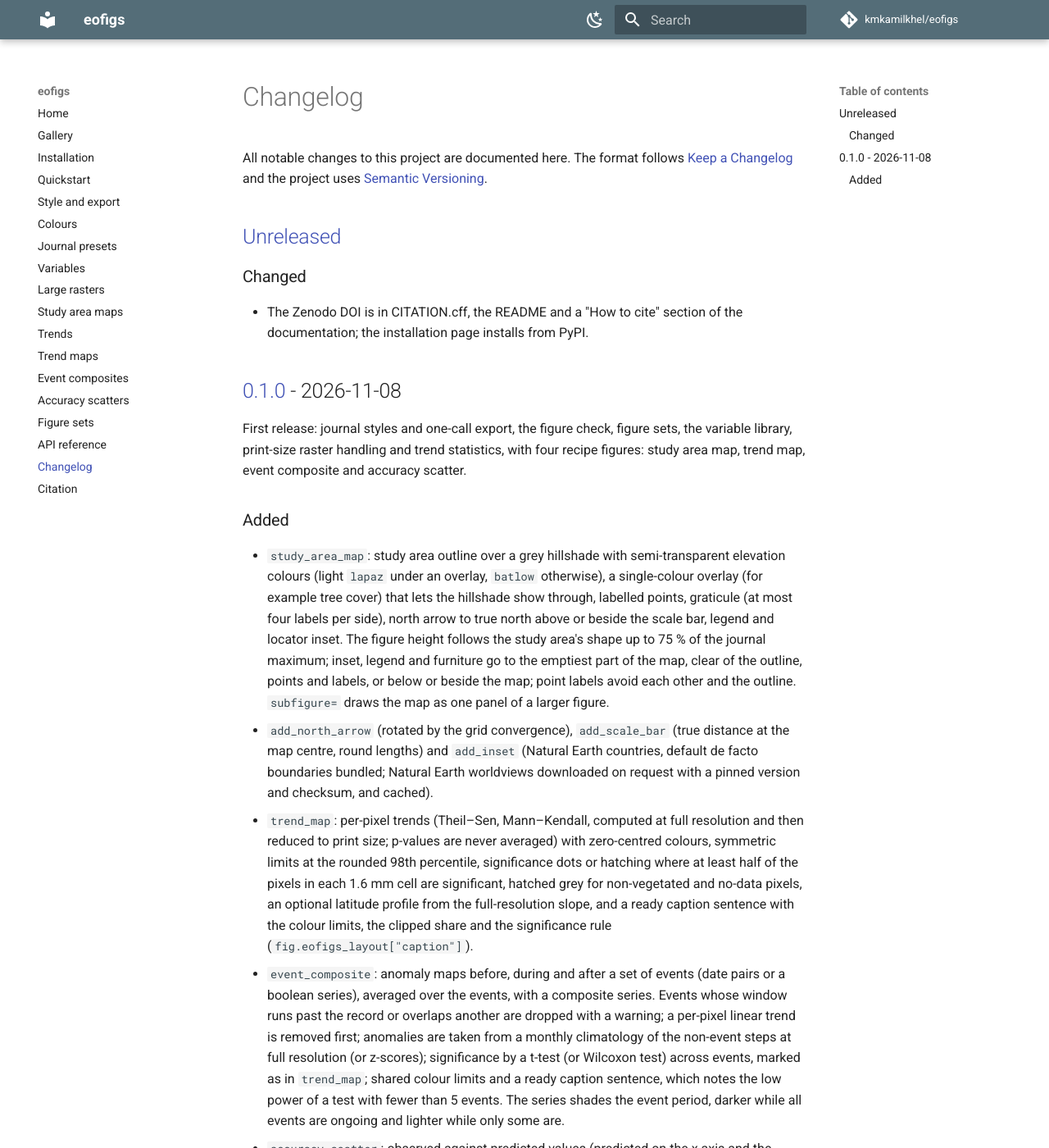
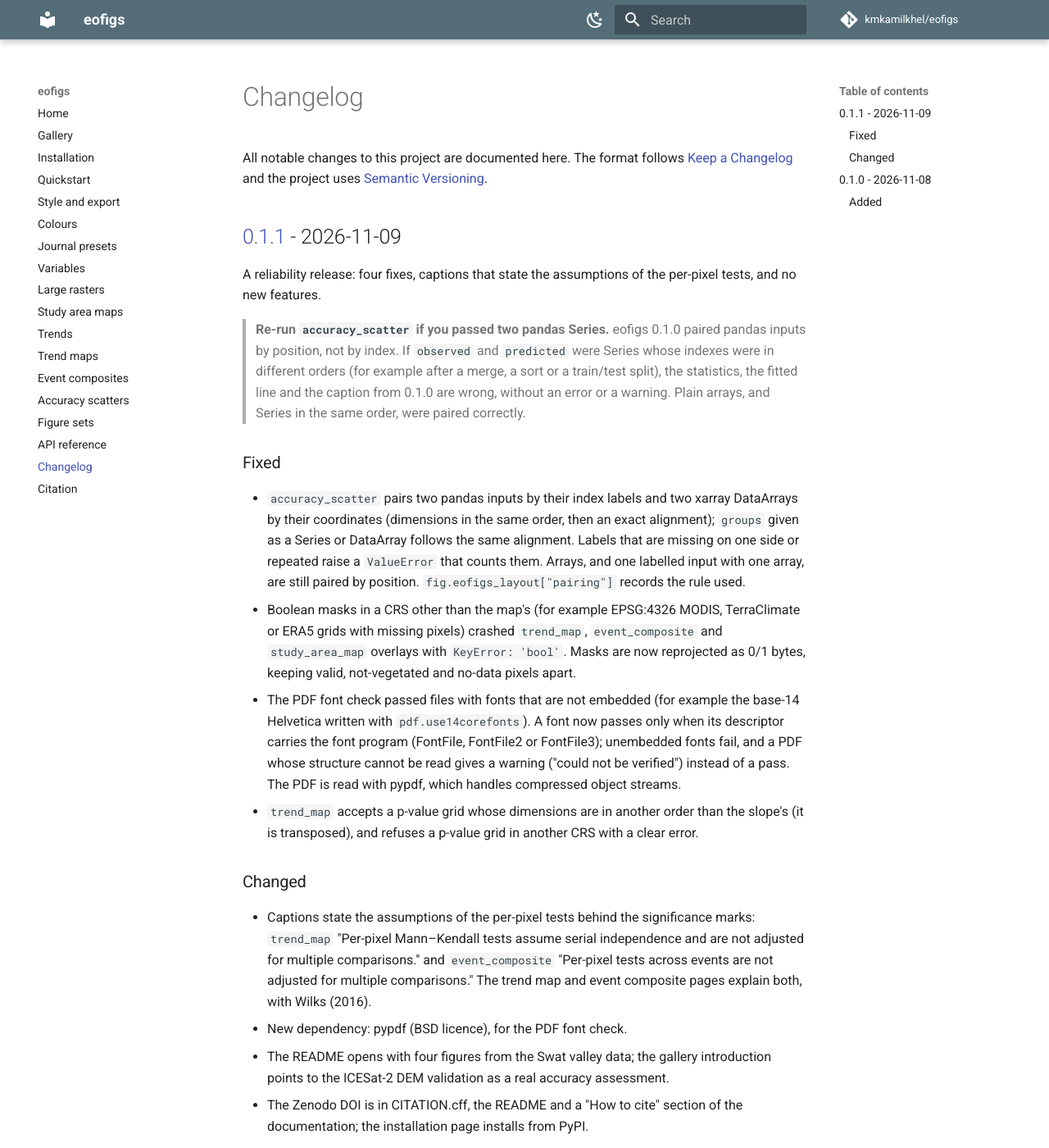
Before and after one commit to kmkamilkhel/eofigs, an MkDocs documentation site: the page built from docs/changelog.md, in a window 1280 px wide and 1400 px high. Shown: the whole window at 82% size. Built offline with MkDocs 1.6.1 and Material for MkDocs 9.7.7, drawn with Linux system fonts in a browser that asks for light colours; comment, search, counter and statistics services are not loaded.

Commit message:
Prepare the 0.1.1 release
Version 0.1.1, changelog with a warning for accuracy_scatter users who
passed pandas Series, citation metadata, container tag in the README and
installation docs, and pypdf in the installation instructions.

```diff
--- a/CHANGELOG.md
+++ b/CHANGELOG.md
@@ -4,10 +4,47 @@ All notable changes to this project are documented here.
 The format follows [Keep a Changelog](https://keepachangelog.com/en/1.1.0/) and the project
 uses [Semantic Versioning](https://semver.org/).
 
-## [Unreleased]
+## [0.1.1] - 2026-11-09
+
+A reliability release: four fixes, captions that state the assumptions of the per-pixel
+tests, and no new features.
+
+> **Re-run `accuracy_scatter` if you passed two pandas Series.** eofigs 0.1.0 paired pandas
+> inputs by position, not by index. If `observed` and `predicted` were Series whose indexes
+> were in different orders (for example after a merge, a sort or a train/test split), the
+> statistics, the fitted line and the caption from 0.1.0 are wrong, without an error or a
+> warning. Plain arrays, and Series in the same order, were paired correctly.
+
+### Fixed
+
+- `accuracy_scatter` pairs two pandas inputs by their index labels and two xarray
+  DataArrays by their coordinates (dimensions in the same order, then an exact alignment);
+  `groups` given as a Series or DataArray follows the same alignment. Labels that are
+  missing on one side or repeated raise a `ValueError` that counts them. Arrays, and one
+  labelled input with one array, are still paired by position.
+  `fig.eofigs_layout["pairing"]` records the rule used.
+- Boolean masks in a CRS other than the map's (for example EPSG:4326 MODIS, TerraClimate or
+  ERA5 grids with missing pixels) crashed `trend_map`, `event_composite` and
+  `study_area_map` overlays with `KeyError: 'bool'`. Masks are now reprojected as 0/1
+  bytes, keeping valid, not-vegetated and no-data pixels apart.
+- The PDF font check passed files with fonts that are not embedded (for example the
+  base-14 Helvetica written with `pdf.use14corefonts`). A font now passes only when its
+  descriptor carries the font program (FontFile, FontFile2 or FontFile3); unembedded fonts
+  fail, and a PDF whose structure cannot be read gives a warning ("could not be verified")
+  instead of a pass. The PDF is read with pypdf, which handles compressed object streams.
+- `trend_map` accepts a p-value grid whose dimensions are in another order than the
+  slope's (it is transposed), and refuses a p-value grid in another CRS with a clear error.
 
 ### Changed
 
+- Captions state the assumptions of the per-pixel tests behind the significance marks:
+  `trend_map` "Per-pixel Mann–Kendall tests assume serial independence and are not
+  adjusted for multiple comparisons." and `event_composite` "Per-pixel tests across events
+  are not adjusted for multiple comparisons." The trend map and event composite pages
+  explain both, with Wilks (2016).
+- New dependency: pypdf (BSD licence), for the PDF font check.
+- The README opens with four figures from the Swat valley data; the gallery introduction
+  points to the ICESat-2 DEM validation as a real accuracy assessment.
 - The Zenodo DOI is in CITATION.cff, the README and a "How to cite" section of the
   documentation; the installation page installs from PyPI.
 
@@ -129,5 +166,5 @@ figures: study area map, trend map, event composite and accuracy scatter.
 - Code of conduct (Contributor Covenant 2.1), issue templates, pull request template.
 - Citation file validation and coverage total in continuous integration.
 
-[Unreleased]: https://github.com/kmkamilkhel/eofigs/compare/v0.1.0...HEAD
+[0.1.1]: https://github.com/kmkamilkhel/eofigs/compare/v0.1.0...v0.1.1
 [0.1.0]: https://github.com/kmkamilkhel/eofigs/releases/tag/v0.1.0
--- a/src/eofigs/__init__.py
+++ b/src/eofigs/__init__.py
@@ -20,7 +20,7 @@ from eofigs.styling import label_panels, new_figure, set_style, style, tidy_axes
 from eofigs.trends import trend_map
 from eofigs.variables import Variable, register_variable, variable
 
-__version__ = "0.2.0.dev0"
+__version__ = "0.1.1"
 
 __all__ = [
     "CheckReport",
```
Also changed, not shown: README.md (+2 -2 lines), docs/installation.md (+6 -5 lines), 1 other file.
